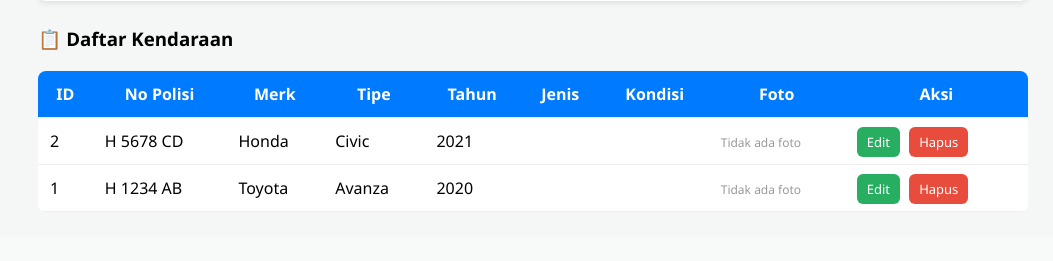
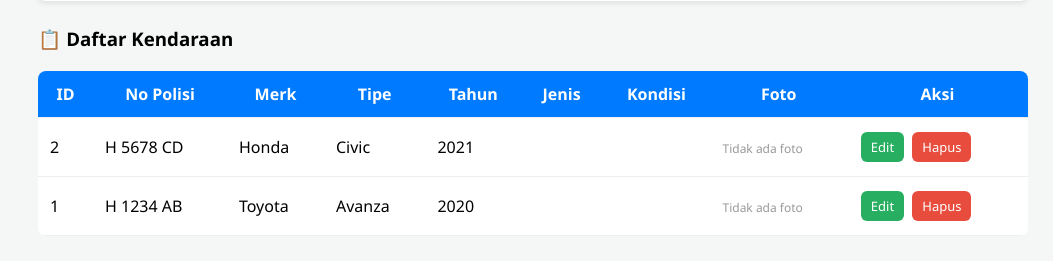
Before and after one commit to alfatahusman1-maman/Monitoring-Kendaraan, a PHP site: page /admin/kendaraan.php in a window 1280 px wide. Shown: the part 892-1153 px from the top of the page, without its empty margins (227-1280 px from the left). Before the commit the page ends 1096 px from the top, so only its background shows below. Run offline with PHP 8.4, Linux system fonts and the light colour scheme; a user stored in the database is signed in; data comes from the database, SQL or seed files in the repository; data that the repository does not hold is empty.

Commit message:
Fix button spacing and wrapping across all admin modules

```diff
--- a/admin/bbm.php
+++ b/admin/bbm.php
@@ -255,9 +255,10 @@ if($msg == 'rejected') $message = 'Pengajuan BBM berhasil ditolak.';
         }
 
         .btn-sm {
+            display: inline-block;
             padding: 6px 12px;
             font-size: 12px;
-            margin: 2px;
+            margin: 3px;
         }
 
         .action-cell {
--- a/admin/kelola_pegawai.php
+++ b/admin/kelola_pegawai.php
@@ -127,10 +127,12 @@ if ($user['role'] == 'User' && isset($_POST['update'])) {
             background: #f9f9f9;
         }
         .btn {
+            display: inline-block;
             padding: 6px 12px;
             border-radius: 5px;
             text-decoration: none;
             font-size: 14px;
+            margin: 2px;
         }
         .btn-edit {
             background: #ffc107;
--- a/admin/kendaraan.php
+++ b/admin/kendaraan.php
@@ -151,7 +151,7 @@ $data = mysqli_query($conn, "SELECT * FROM kendaraan ORDER BY id DESC");
         table th, table td { padding: 12px; border-bottom: 1px solid #eee; }
         table th { background:  #007bff; color: #fff; }
         table tr:hover { background: #f3f9ff; }
-        .action-links a { padding: 6px 10px; border-radius: 6px; font-size: 13px; color: #fff; margin-right: 5px; }
+        .action-links a { display: inline-block; padding: 6px 10px; border-radius: 6px; font-size: 13px; color: #fff; margin: 2px; }
         .action-links a.edit { background: #27ae60; }
         .action-links a.delete { background: #e74c3c; }
         .photo-cell img { max-width: 80px; max-height: 80px; border-radius: 6px; object-fit: cover; }
```
Also changed, not shown: admin/servis.php (+9 -1 lines).
